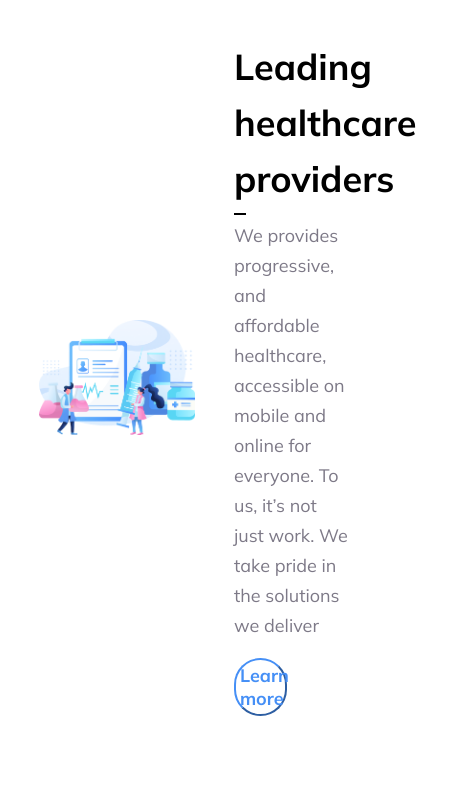
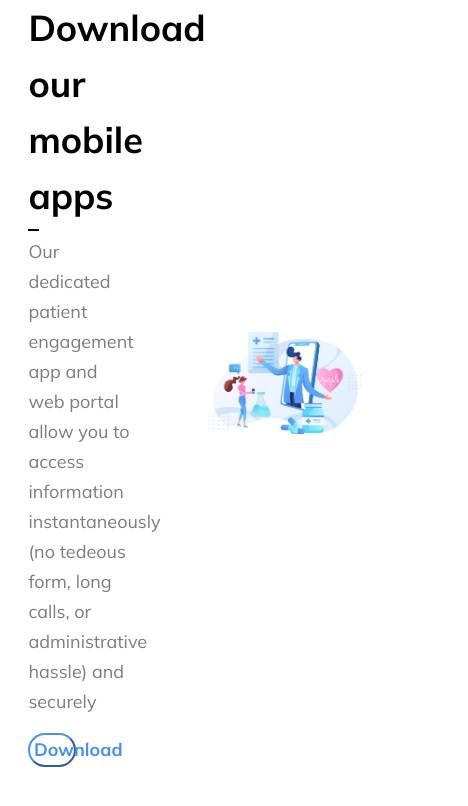
Before and after one commit to muntheoy/react-project, a React (Create React App) app: page / in a window 390 px wide. Shown: the top 806 px of the page, 468 px wide, since content can reach past the window. Built offline with nearby package versions, Linux system fonts and the light colour scheme.

Commit message:
Create mobile app block

```diff
--- a/src/App.tsx
+++ b/src/App.tsx
@@ -6,6 +6,7 @@ import Services from './components/Services';
 import ArticlesBlock from './components/ArticlesBlock';
 import Articles from './components/Articles';
 import LeadingHealthcare from './components/LeadingHealthcare';
+import MobileApp from './components/MobileApp';
 
 function App() {
 
@@ -13,7 +14,7 @@ function App() {
 
   return (
     <div className="App">
-      <LeadingHealthcare/>
+      <MobileApp/>
     </div>
   );
 }
--- /dev/null
+++ b/src/components/MobileApp.tsx
@@ -0,0 +1,26 @@
+import React from "react";
+import "../styles/MobileApp.css";
+
+
+const MobileApp: React.FC = () =>{
+
+    return(
+        <div className="MobileApp">
+
+            <div className="MobileApp-right-side">
+                <div className="MobileApp-text">
+                    <span className="MobileApp-text-title">Download our mobile apps</span>
+                    <div className="MobileApp-text-line"></div>
+                    <span className="MobileApp-text-subtitle">Our dedicated patient engagement app and
+web portal allow you to access information instantaneously (no tedeous form, long calls,
+or administrative hassle) and securely</span>
+                </div>
+                <button className="MobileApp-button">Download</button>
+            </div>
+            <img className="MobileApp-img" src={require("../assets/images/mobile-app-img.png")}/>
+        </div>
+    )
+}
+
+export default MobileApp;
+export{}
--- /dev/null
+++ b/src/styles/MobileApp.css
@@ -0,0 +1,59 @@
+.MobileApp{
+    display: flex;
+    flex-direction: row;
+    width: 100%;
+    align-items: center;
+    justify-content: center;
+}
+
+.MobileApp-img{
+    width: 40%;
+    height: auto;
+    margin-right: 10%;
+}
+
+.MobileApp-right-side{
+    display: flex;
+    flex-direction: column;
+    margin-left: 10%;
+}
+
+.MobileApp-button{
+    background-color: white;
+    color: #458FF6;
+    border-radius: 30px;
+    border-color: #458FF6;
+    padding: 2%;
+    font-size: 18px;
+    font-family: "MulishBold";
+    width: 27%;
+}
+
+.MobileApp-text{
+    display: flex;
+    flex-direction: column;
+    width: 60%;
+    text-align: left;
+}
+
+.MobileApp-text-title{
+    font-size: 36px;
+    font-family: "MulishBold";
+    line-height: 56px;
+    margin-bottom: 5%;
+}
+
+.MobileApp-text-line{
+    background-color: black;
+    height: 2px;
+    width: 10%;
+    margin-bottom: 5%;
+}
+
+.MobileApp-text-subtitle{
+    font-size: 18px;
+    font-family: "MulishRegular";
+    line-height: 30px;
+    color: #7D7987;
+    margin-bottom: 15%;
+}
```
Also changed, not shown: src/assets/images/mobile-app-img.png (added).
